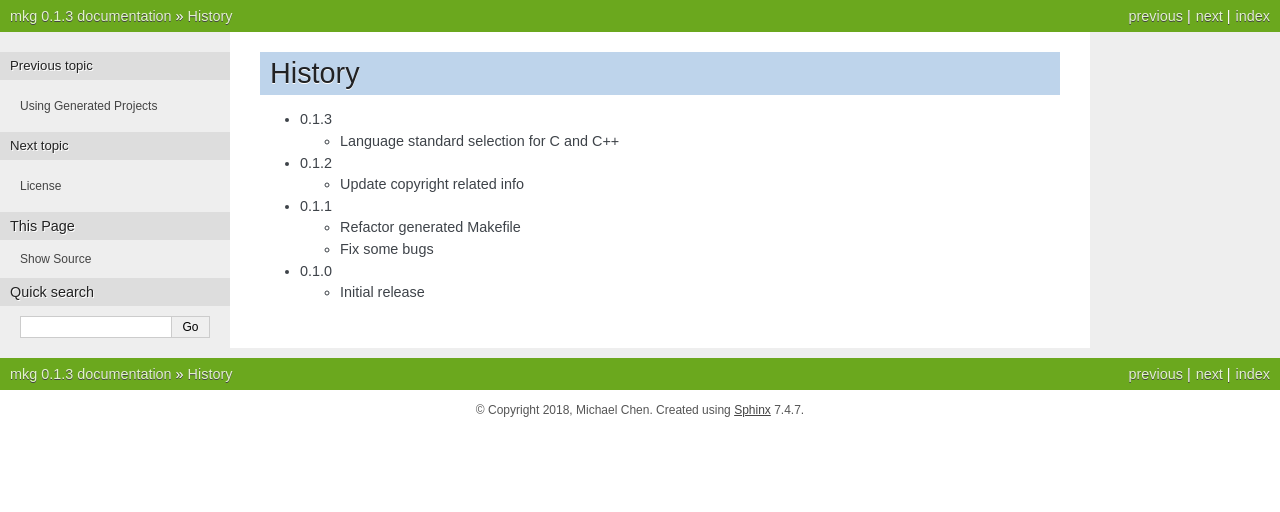
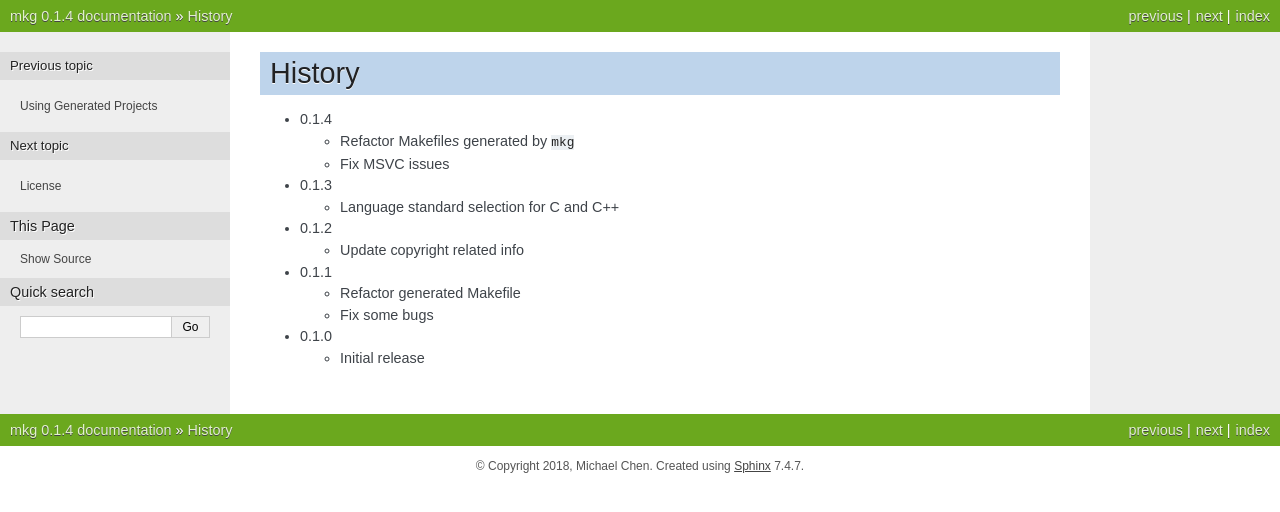
Before and after one commit to cwchentw/mkg-doc, a Sphinx documentation site: the page built from source/history.rst, in a window 1280 px wide. Shown: the top 512 px of the page. Built offline with Sphinx 7.4.7, drawn with Linux system fonts in a browser that asks for light colours.

Commit message:
Update the version number of mkg

```diff
--- a/source/conf.py
+++ b/source/conf.py
@@ -26,7 +26,7 @@ author = 'Michael Chen'
 # The short X.Y version
 version = '0.1'
 # The full version, including alpha/beta/rc tags
-release = '0.1.3'
+release = '0.1.4'
 
 
 # -- General configuration ---------------------------------------------------
--- a/source/history.rst
+++ b/source/history.rst
@@ -1,6 +1,11 @@
 ========
 History
 ========
+
+* 0.1.4
+
+  * Refactor Makefile\ *s* generated by ``mkg``
+  * Fix MSVC issues
 
 * 0.1.3
 
```
